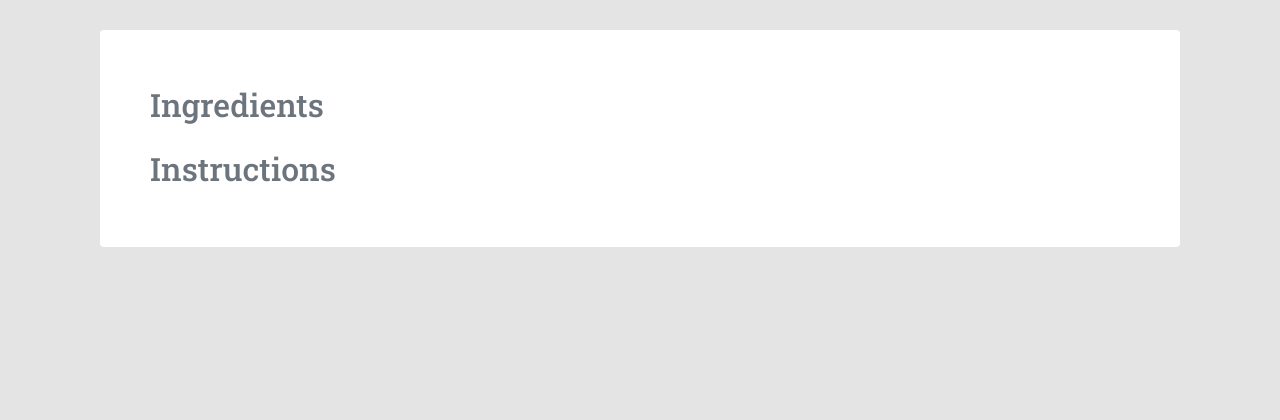
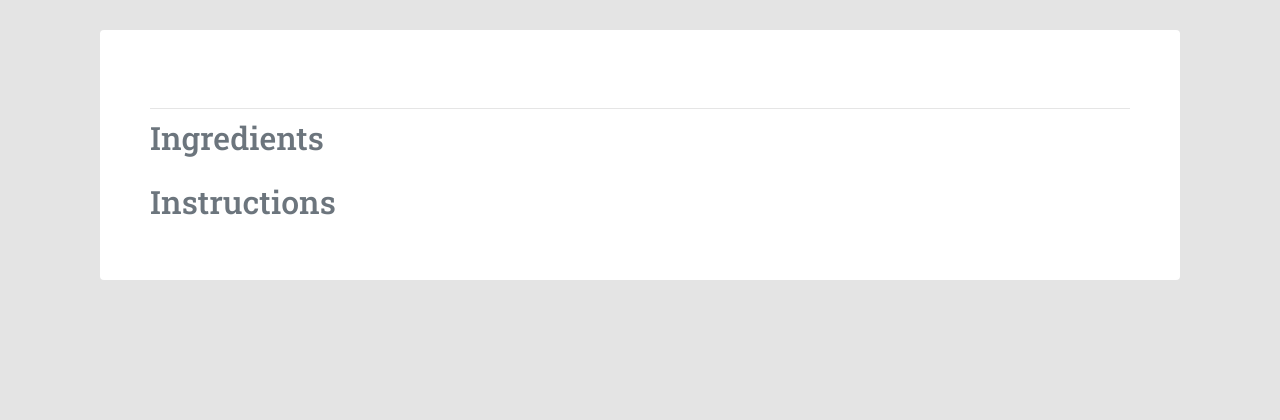
Before and after one commit to Wesley-Chok/CPSC-362-Project, a Flask app: page /recipe/1 in a window 1280 px wide. Shown: the part 222-642 px from the top of the page. Run offline with Flask 3, Linux system fonts and the light colour scheme; data that the repository does not hold is empty; some libraries are stand-ins or nearby versions.

Commit message:
Cool Edits

```diff
--- a/static/css/style.css
+++ b/static/css/style.css
@@ -246,7 +246,7 @@ div svg {
 .recipe-page-img-container {
     display: flex;
     width: 100%;
-    max-height: 400px;
+    max-height: 450px;
     overflow: hidden;
     align-items: center;
 }
--- a/templates/recipe.html
+++ b/templates/recipe.html
@@ -6,6 +6,7 @@
 </div>
 <div class="card mb-3 recipe-page-card">
     <h1 class="card-title">{{ recipe['strMeal'] }}</h1>
+    <hr>
     <!--<img class="card-img-top" src="{{ recipe['strMealThumb'] }}" alt="{{ recipe['strMeal'] }}">-->
     <div class="card-ingredients">
         <h2 class="card-subtitle mb-2 text-muted">Ingredients</h2>
```
